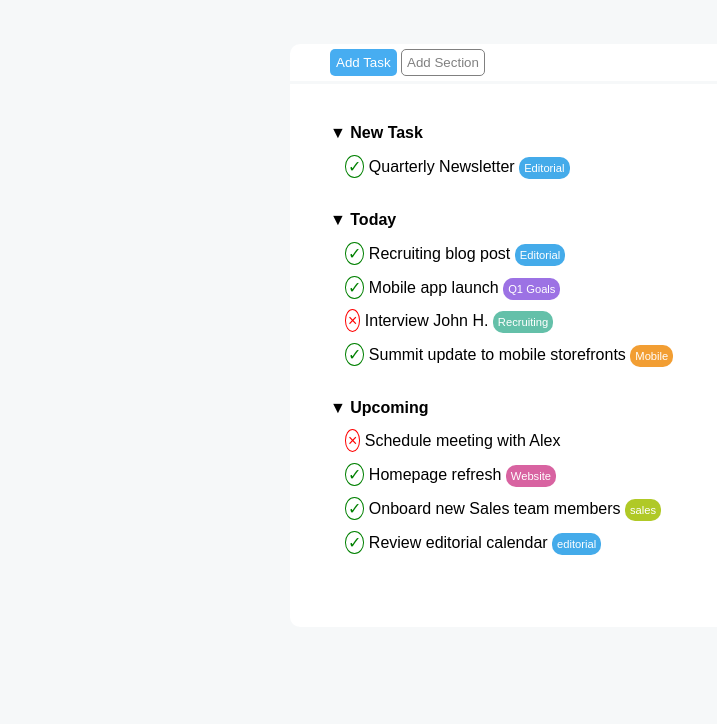
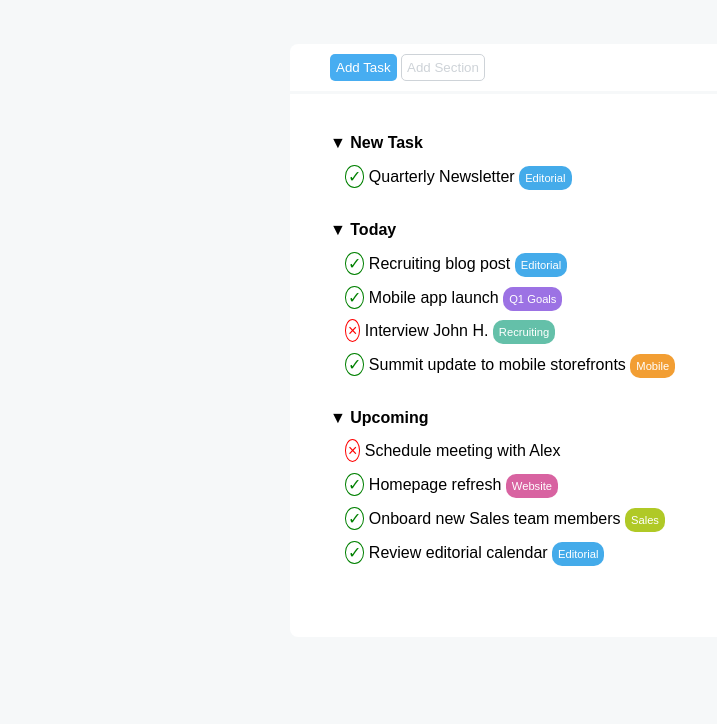
Before and after one commit to davide-piarulli/html-css-toboolist, a plain HTML site: page index.html in a window 1280 px wide. Shown: the part 76-800 px from the top of the page, without its empty margins (0-717 px from the left). Drawn offline with Linux system fonts and the light colour scheme.

Commit message:
minor fixes

```diff
--- a/assets/style/style.css
+++ b/assets/style/style.css
@@ -22,24 +22,25 @@ header img{
 header h1{
   display: inline-block;
   vertical-align: middle;
+  font-size: 40px;
 }
 
 .container-up{
   max-width: 700px;
   background-color: white;
   margin: 50px auto 3px;
-  border-radius: 10px 10px 0 0;
+  border-radius: 8px 8px 0 0;
 }
 .container-down{
   max-width: 700px;
   background-color: white;
   margin: auto;
-  border-radius: 0 0 10px 10px;
+  border-radius: 0 0 8px 8px;
 }
 
 .add-bar{
   border-radius: 5px 5px 0 0;
-  padding: 5px 40px;
+  padding: 10px 40px;
 }
 
 .add-task{
@@ -50,14 +51,23 @@ header h1{
   padding: 5px;
   border: 1px solid transparent;
 }
+
+.add-task:hover{
+  cursor: pointer;
+}
+
 .add-section{
   background-color: white;
-  color: grey;
-  border: 1px solid grey;
+  color: #ced3d8;
+  border: 1px solid #ced3d8;
   border-radius: 5px;
   text-align: center;
   padding: 5px;
 }
+.add-section:hover{
+  cursor: pointer;
+}
+
 .task{
   padding-bottom: 20px;
 }
@@ -90,7 +100,7 @@ li{
 .badge{
   color: white;
   border-radius: 10px;
-  padding: 5px;
+  padding: 6px;
   font-size: .7em;
 }
 #editorial{
--- a/index.html
+++ b/index.html
@@ -73,11 +73,11 @@
             </li>
             <li>
               <span class="check">&#10003;</span> Onboard new Sales team members
-              <span class="badge" id="sales">sales</span>
+              <span class="badge" id="sales">Sales</span>
             </li>
             <li>
               <span class="check">&#10003;</span> Review editorial calendar
-              <span class="badge" id="editorial">editorial</span>
+              <span class="badge" id="editorial">Editorial</span>
             </li>
           </ul>
         </nav>
```
